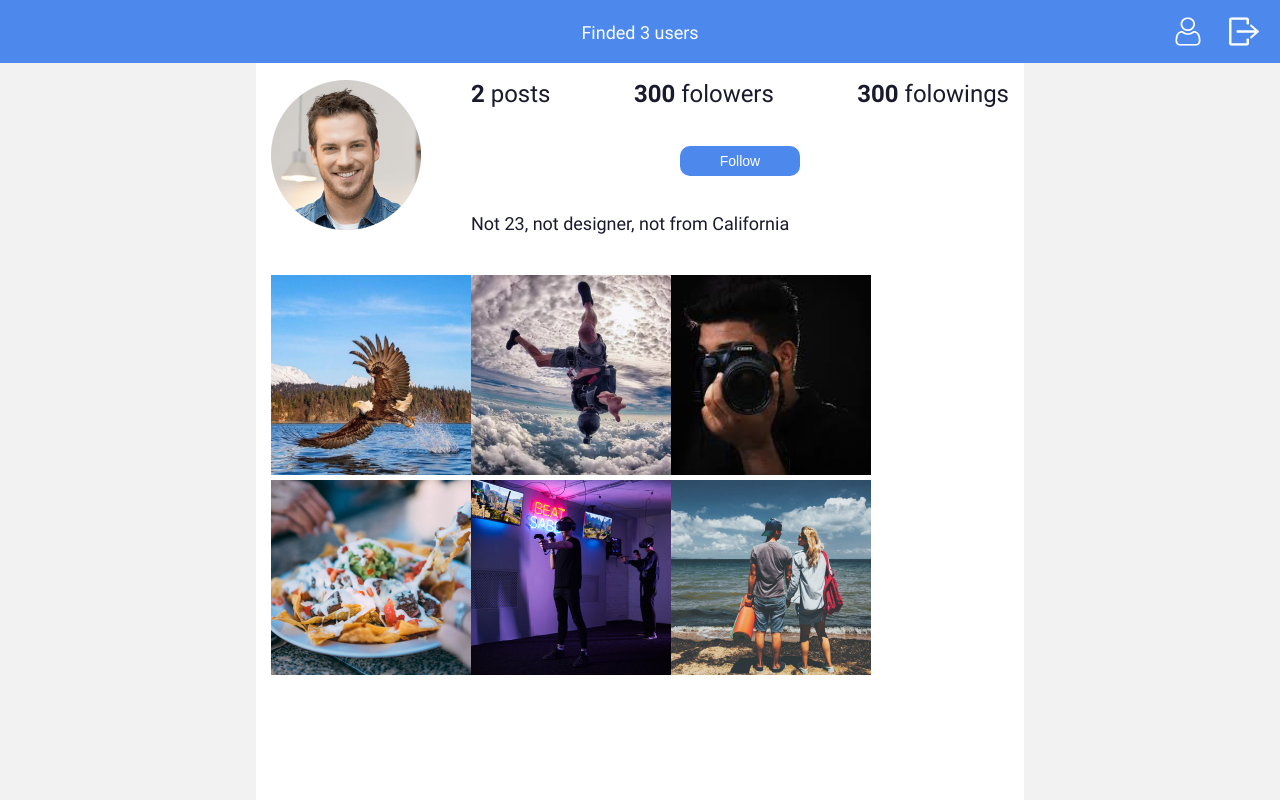
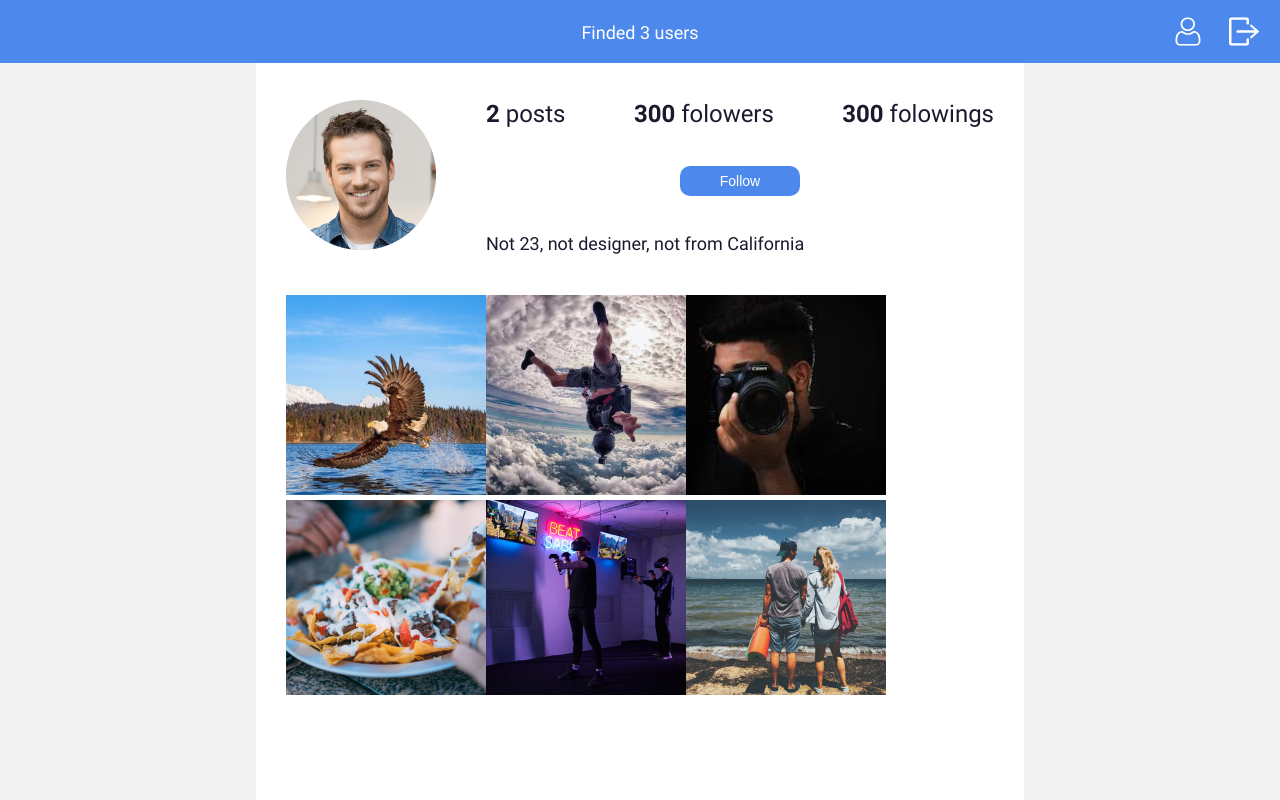
Before and after one commit to Areshka/hipstagram, a React (Create React App) app: page /profile in a window 1280 px wide. Built offline with nearby package versions, Linux system fonts and the light colour scheme.

Commit message:
change padding for Wrapper

```diff
--- a/src/components/Users/style.scss
+++ b/src/components/Users/style.scss
@@ -4,7 +4,7 @@
   justify-content: center;
   align-items: center;
   height: 100vh;
-  margin: -130px -15px -50px;
+  margin: -130px -30px -50px;
   background: #f2f2f2;
 
   svg {
@@ -23,7 +23,7 @@
 
 @media (min-width: 576px) {
   .not-users {
-    margin-top: -80px;
+    margin-top: -100px;
   }
 }
 
--- a/src/components/Wrapper/style.scss
+++ b/src/components/Wrapper/style.scss
@@ -10,12 +10,12 @@
   width: 100%;
   max-width: 768px;
   margin: 0 auto;
-  padding: 130px 15px 50px;
+  padding: 130px 30px 50px;
   background-color: #fff;
 }
 
 @media (min-width: 576px) {
   .wrapper-content {
-    padding-top: 80px;
+    padding-top: 100px;
   }
 }
```
